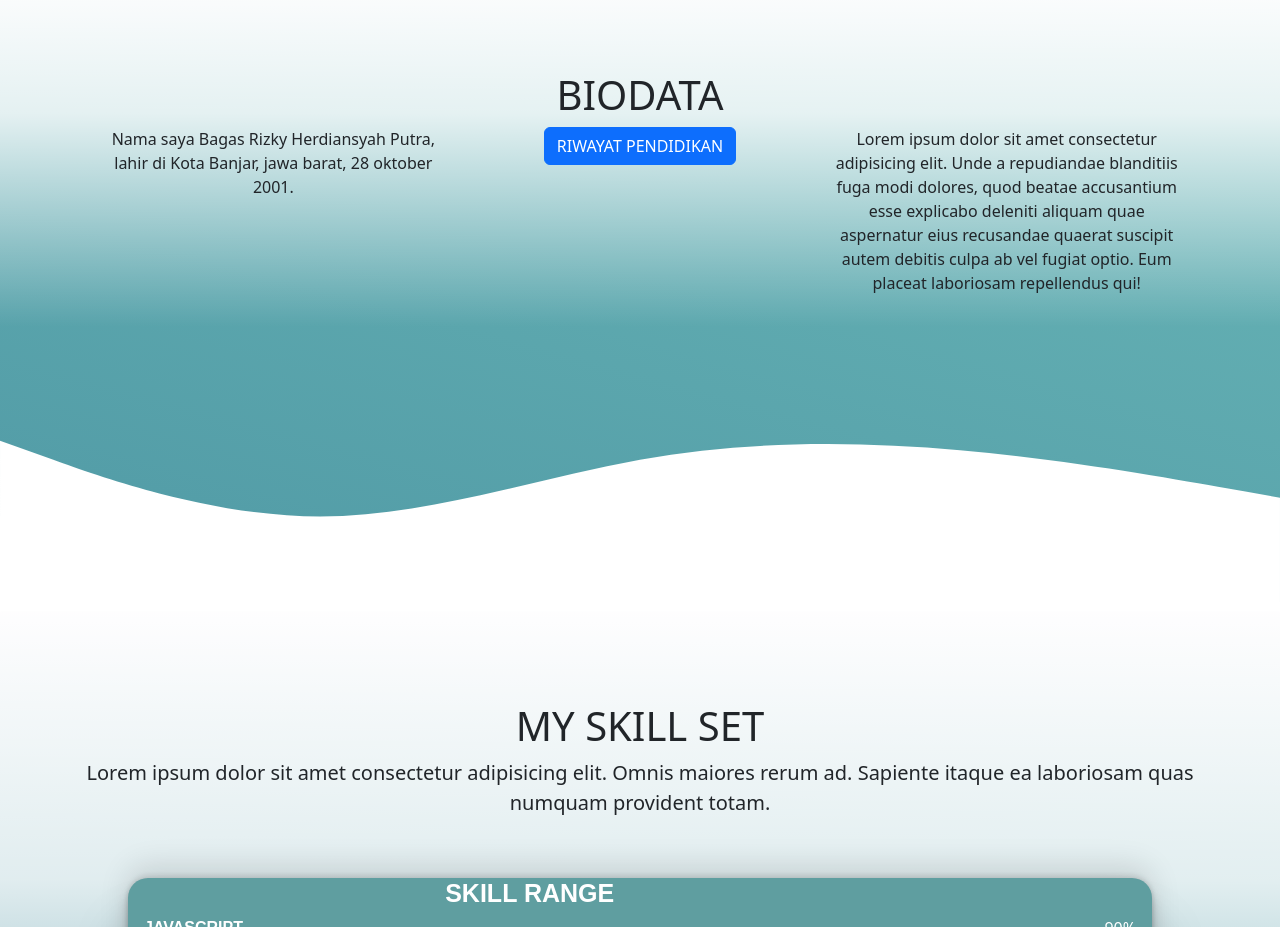
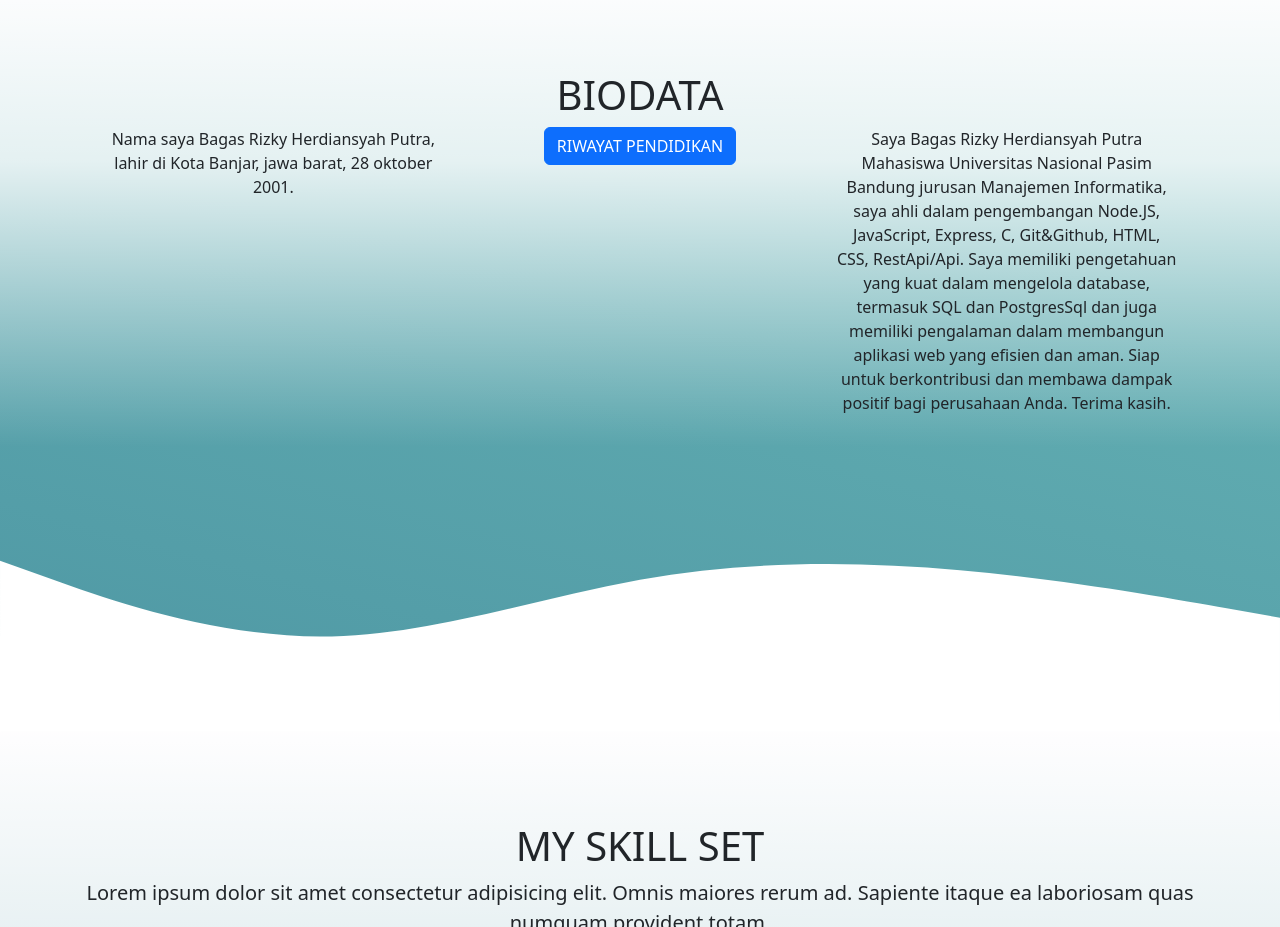
Before and after one commit to bagasrizki28/tugas-5_sinau-FE, a website: page index.html in a window 1280 px wide. Shown: the part 780-1707 px from the top of the page. Drawn offline with nearby package versions, Linux system fonts and the light colour scheme.

Commit message:
adding text

```diff
--- a/index.html
+++ b/index.html
@@ -114,9 +114,17 @@
                     </div>
                 </div>
                 <div class="col-sm right-sect">
-                    Lorem ipsum dolor sit amet consectetur adipisicing elit. Unde a repudiandae blanditiis fuga modi
-                    dolores, quod beatae accusantium esse explicabo deleniti aliquam quae aspernatur eius recusandae
-                    quaerat suscipit autem debitis culpa ab vel fugiat optio. Eum placeat laboriosam repellendus qui!
+                    Saya Bagas Rizky Herdiansyah Putra Mahasiswa Universitas Nasional Pasim Bandung jurusan Manajemen
+                    Informatika, saya ahli dalam pengembangan Node.JS,
+                    JavaScript, Express, C, Git&Github, HTML,
+                    CSS, RestApi/Api. Saya memiliki pengetahuan
+                    yang kuat dalam mengelola database,
+                    termasuk SQL dan PostgresSql dan juga
+                    memiliki pengalaman dalam membangun
+                    aplikasi web yang efisien dan aman. Siap untuk
+                    berkontribusi dan membawa dampak positif
+                    bagi perusahaan Anda. Terima kasih.
+
                 </div>
             </div>
         </div>
```
